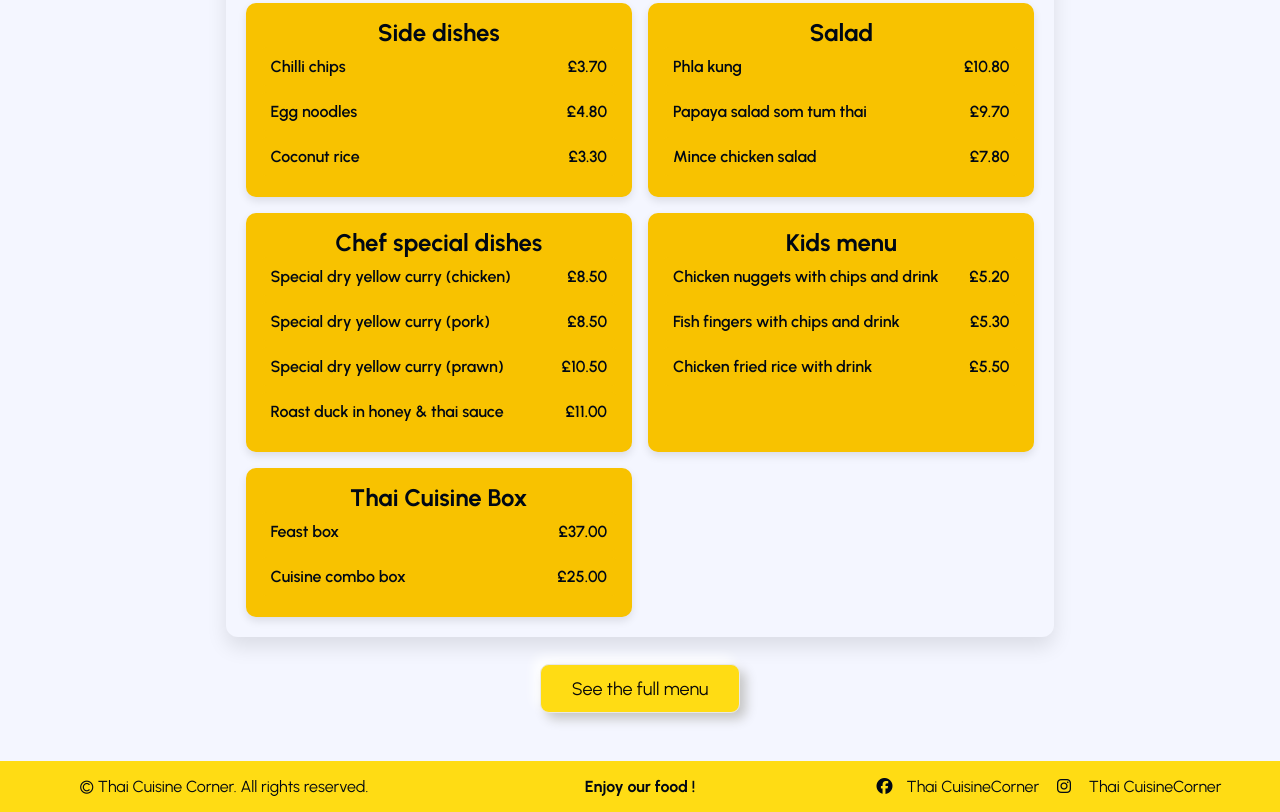
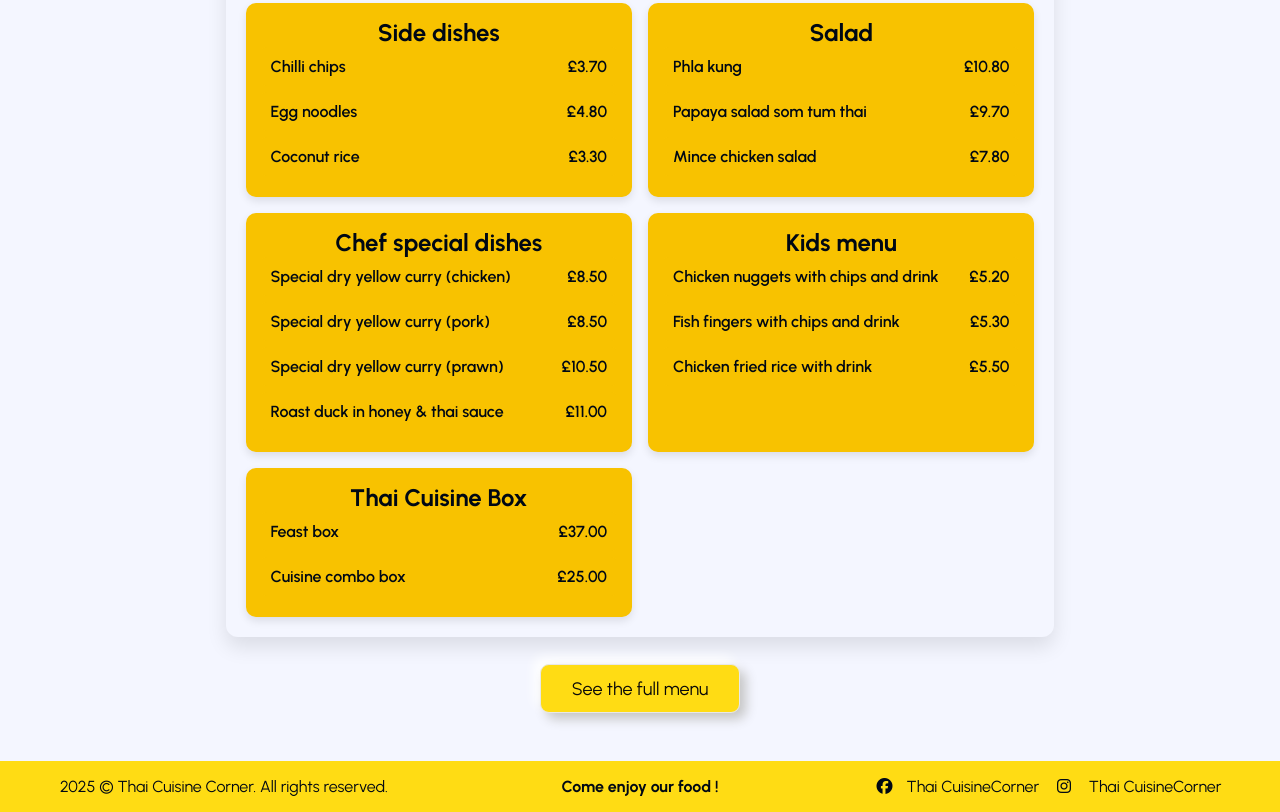
Before and after one commit to andreiandone32/Thai-Cuisine-Corner, a plain HTML site: page menu.html in a window 1280 px wide. Shown: the part 1580-2392 px from the top of the page. Drawn offline with Linux system fonts and the light colour scheme.

Commit message:
little changes

```diff
--- a/menu.html
+++ b/menu.html
@@ -115,8 +115,8 @@
 
 
     <footer class="footer">
-      <div>© Thai Cuisine Corner. All rights reserved.</div>
-      <div class="footer-enjoy">Enjoy our food !</div>
+      <div>2025 © Thai Cuisine Corner. All rights reserved.</div>
+      <div class="footer-enjoy">Come enjoy our food !</div>
       <div class="footer-links">
         <i class="fa-brands fa-facebook"></i><a href="https://www.facebook.com/profile.php?id=61558754518379" target="_blank">Thai CuisineCorner</a>
         <i class="fa-brands fa-instagram"></i> <a href="https://www.instagram.com/thaicuisinecorner/" target="_blank">Thai CuisineCorner</a>
```
Also changed, not shown: index.html (+2 -2 lines).
